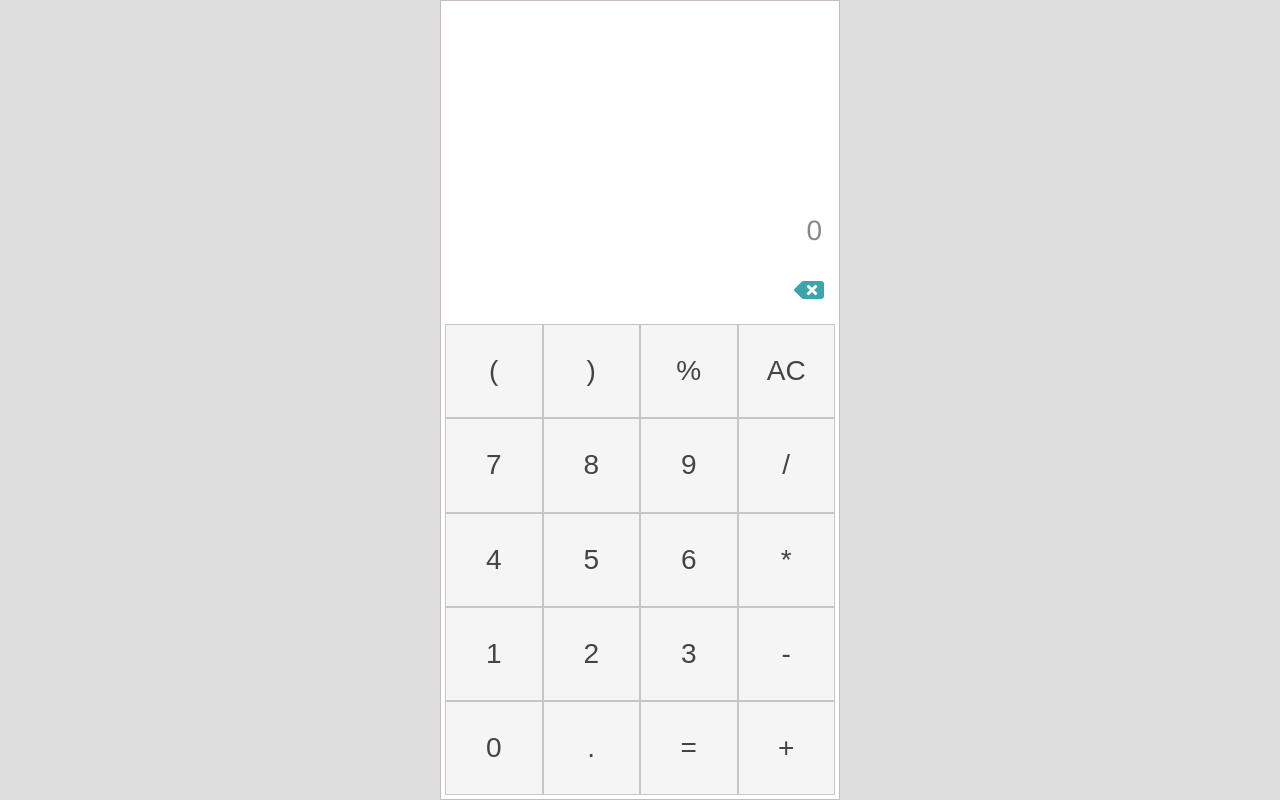
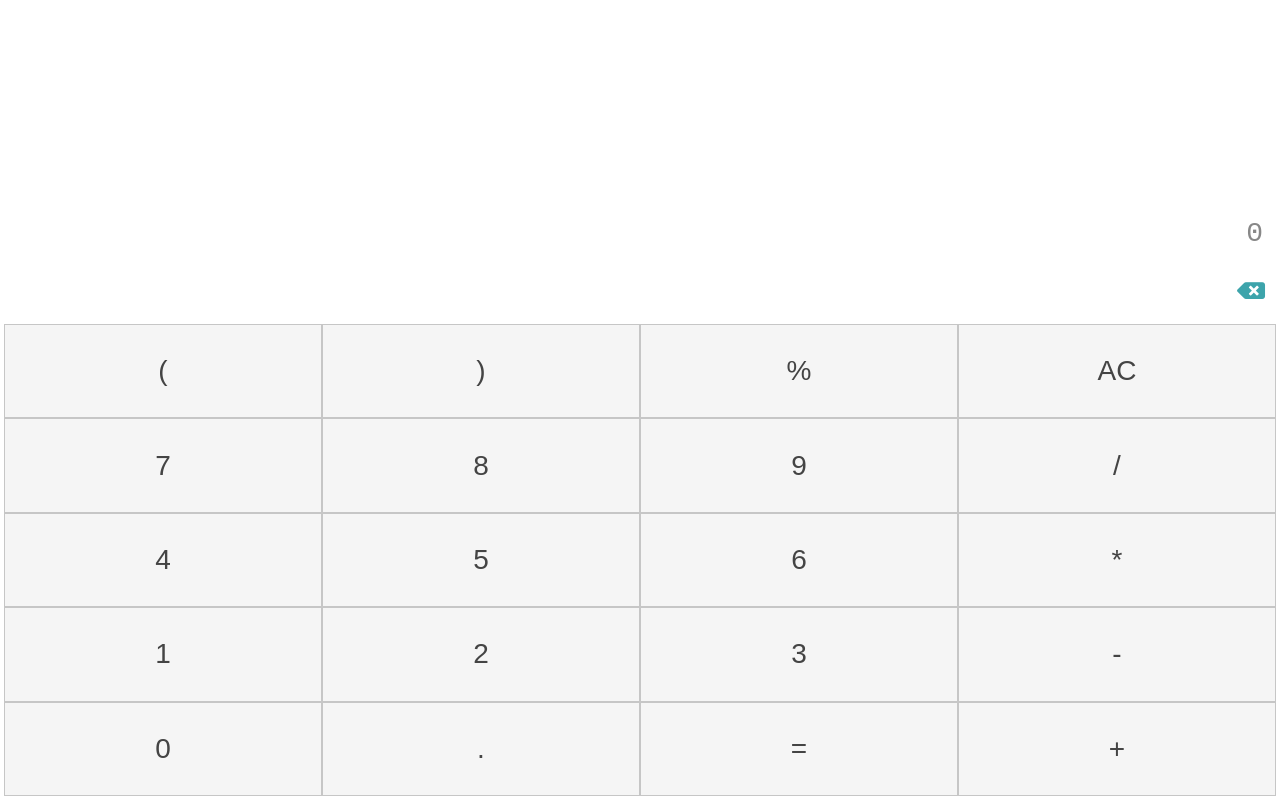
Before and after one commit to robinbansal/testCalc, a React (Create React App) app: page / in a window 1280 px wide. Built offline with nearby package versions, Linux system fonts and the light colour scheme.

Commit message:
CSS changed for full width

```diff
--- a/src/App.css
+++ b/src/App.css
@@ -9,7 +9,6 @@
   max-height: 800px;
   top: 50%;
   left: 50%;
-  transform: translate(-50%, -50%);
 }
 
 .display-toolbar {
@@ -41,14 +40,11 @@
 
 .history {
   position: fixed;
-  width: calc(75% - 0.25rem);
-  height: calc(60% * 4 / 5 - 0.25rem);
   left: 0;
   bottom: 0;
   background-color: #fff;
   border: 1px solid #c6c6c6;
   opacity: 1;
-  transition: all 0.35s ease-in-out;
   z-index: 101;
 }
 
--- a/src/Css/DisplayToolbar.css
+++ b/src/Css/DisplayToolbar.css
@@ -2,7 +2,6 @@
     width: 100%;
     display: flex;
     flex-flow: column;
-    -ms-flex-flow: column;
     justify-content: space-between;
     padding: 15px 15px 0 15px;
     background-color: #fff;
@@ -13,7 +12,6 @@
 .display-input {
     width: 100%;
     resize: none;
-    font-family: Nunito Sans, Helvetica, Arial, sans-serif;
     border: none;
     outline: none;
     text-align: right;
@@ -22,11 +20,10 @@
 
 .display-formula {
     flex-grow: 1;
-    font-size: 2rem;
 }
 
 .display-input {
-    flex-shrink: 0;
+    /* flex-shrink: 0; */
     font-size: 1.75rem;
     color: #888;
     white-space: nowrap;
@@ -43,7 +40,6 @@
     justify-content: flex-end;
     padding: 10px 15px;
     color: #3da4ab;
-    text-transform: uppercase;
     font-weight: 700;
     font-size: 1.4rem;
     flex-shrink: 0;
@@ -53,9 +49,3 @@
     cursor: pointer;
     color: #0e9aa7;
 }
-
-
-#backspace {
-    margin-left: 30px;
-    font-size: 1.5rem;
-}
```
